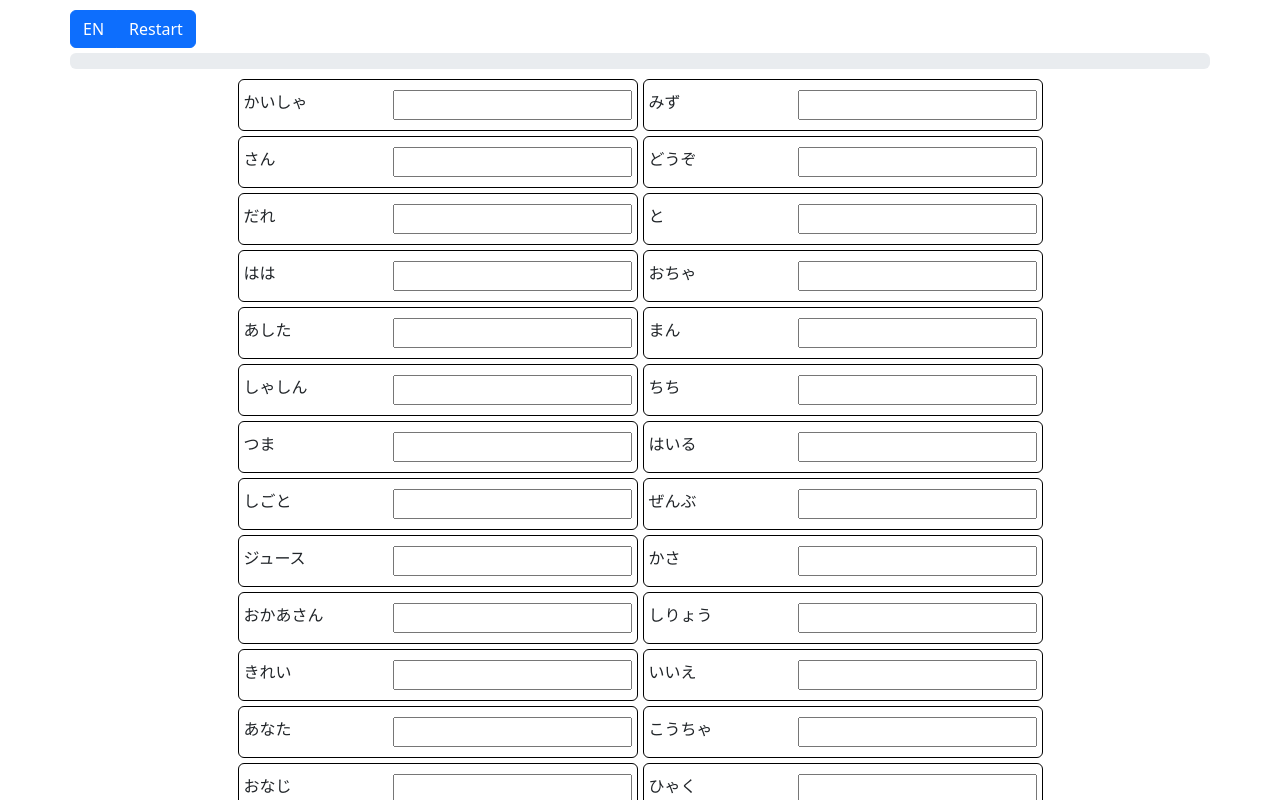
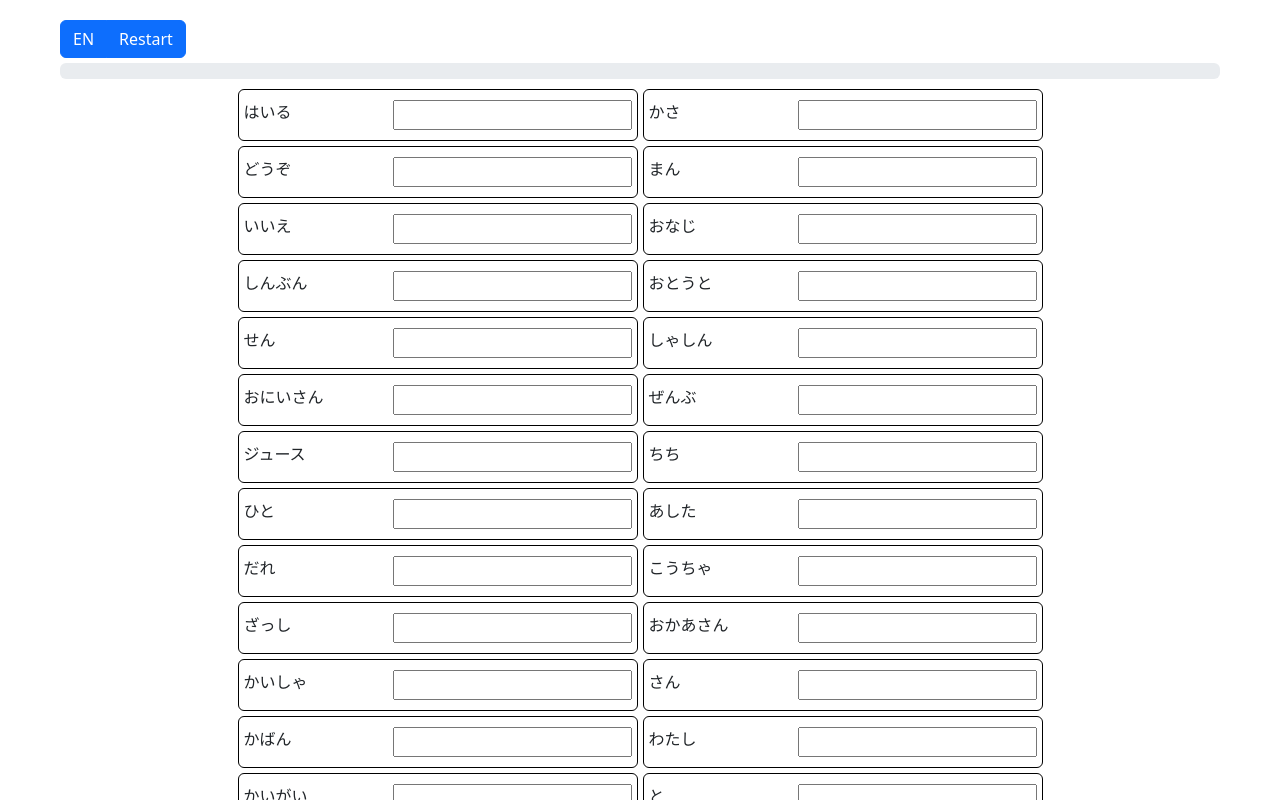
Before and after one commit to tp-hk/nihongo-go, a React (Create React App) app: page / in a window 1280 px wide. Shown: the top 800 px of the page. Built offline with nearby package versions, Linux system fonts and the light colour scheme.

Commit message:
Update 4 files

```diff
--- a/src/container.css
+++ b/src/container.css
@@ -1,3 +1,7 @@
 .progress {
   margin-top: 5px;
 }
+
+.container {
+  margin: 10px;
+}
--- a/src/container.jsx
+++ b/src/container.jsx
@@ -3,7 +3,7 @@
 
 export const Container = () => {
   return (
-    <div>
+    <div style={{ margin: "10px" }}>
       <VocabList />
     </div>
   );
--- a/src/data.js
+++ b/src/data.js
@@ -172,4 +172,9 @@
     ja: "だれ",
     en: "who",
   },
+  // sec 3
+  {
+    ja: "かいがい",
+    en: "overseas",
+  },
 ];
--- a/src/vocab-list.css
+++ b/src/vocab-list.css
@@ -3,7 +3,7 @@
   flex-direction: row;
   flex-wrap: wrap;
   gap: 5px;
-  margin: 10px 0px;
+  margin: 10px;
   width: 100%;
   padding: 0px;
   justify-content: center;
```
